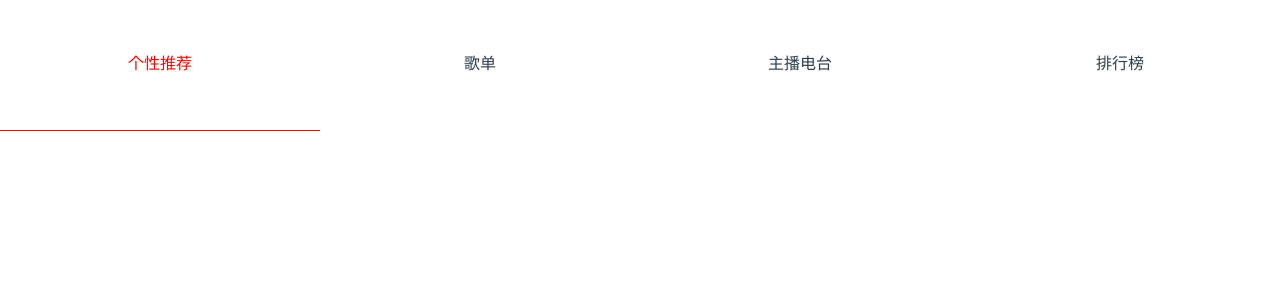
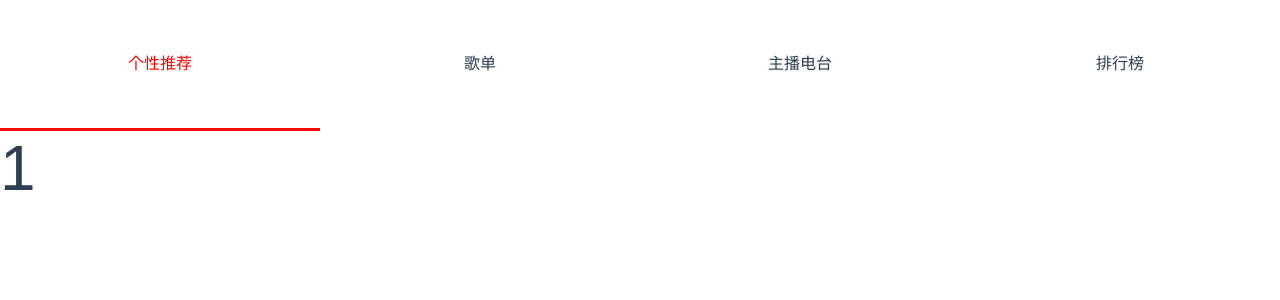
Before and after one commit to yangkuo1993/vue-music, a Vue app: page /#/discover in a window 1280 px wide. Shown: the top 300 px of the page. Built offline with nearby package versions, Linux system fonts and the light colour scheme; what mint-ui would draw is missing.

Commit message:
新建页面

```diff
--- a/src/components/TabChooseBar.vue
+++ b/src/components/TabChooseBar.vue
@@ -9,6 +9,12 @@
          'under-line-transition2' : selectedIndex === 2 ?
           'under-line-transition3' : 'under-line-transition4' "></span>
       </ul>
+      <div class="tab-container-top">
+        <div v-show="selectedMenu === 'meun-1'">1</div>
+        <div v-show="selectedMenu === 'meun-2'">2</div>
+        <div v-show="selectedMenu === 'meun-3'">3</div>
+        <div v-show="selectedMenu === 'meun-4'">4</div>
+      </div>
     </div>
 </template>
 
@@ -62,7 +68,7 @@
     color: red;
   }
   .under-line{
-    height: 1px;
+    height: 0.05rem;
     background: red;
     width: 25%;
     position: absolute;
@@ -82,4 +88,7 @@
   .under-line-transition4{
     transform: translate3d(300%, 0px, 0px);
   }
+  .tab-container-top{
+    margin-top: 2.05rem;
+  }
 </style>
```
Also changed, not shown: src/views/BroadCast.vue (added, +16 -0 lines), src/views/Personalized .vue (added, +16 -0 lines), src/views/RankingList.vue (added, +16 -0 lines), src/views/SongList.vue (added, +16 -0 lines).
